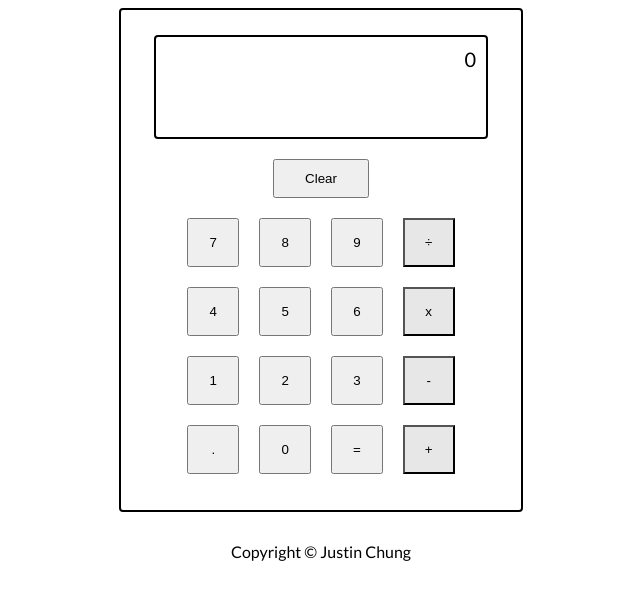
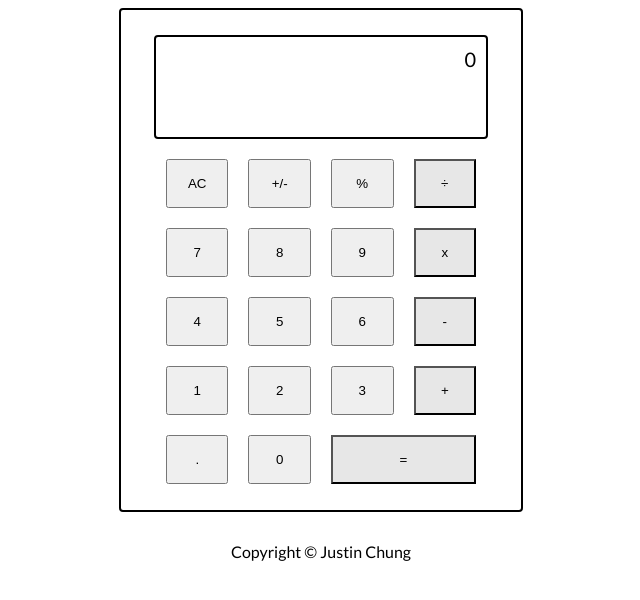
Before and after one commit to justinc0251/calculator, a plain HTML site: page index.html in a window 1280 px wide. Shown: the part 76-676 px from the top of the page, without its empty margins (319-959 px from the left). Drawn offline with Linux system fonts and the light colour scheme.

Commit message:
Fixed layout

```diff
--- a/index.html
+++ b/index.html
@@ -12,27 +12,30 @@
         <div id="display">
           <div id="display-text">0</div>
         </div>
-        <button id="clear-button">Clear</button>
         <div id="buttons">
+          <button class="btn">AC</button>
+          <button class="btn">+/-</button>
+          <button class="btn">%</button>
+          <button class="operator" class="btn">÷</button>
+
           <button class="btn">7</button>
           <button class="btn">8</button>
           <button class="btn">9</button>
-          <button class="operator" class="btn">÷</button>
+          <button class="operator" class="btn">x</button>
 
           <button class="btn">4</button>
           <button class="btn">5</button>
           <button class="btn">6</button>
-          <button class="operator" class="btn">x</button>
+          <button class="operator" class="btn">-</button>
 
           <button class="btn">1</button>
           <button class="btn">2</button>
           <button class="btn">3</button>
-          <button class="operator" class="btn">-</button>
+          <button class="operator" class="btn">+</button>
 
           <button class="btn">.</button>
           <button class="btn">0</button>
-          <button class="btn">=</button>
-          <button class="operator" class="btn">+</button>
+          <button id="equal-button" class="btn">=</button>
         </div>
       </div>
     </div>
--- a/styles.css
+++ b/styles.css
@@ -44,14 +44,15 @@ body {
   margin: 10px 10px;
 }
 
-#clear-button {
-  padding: 10px 30px;
-}
-
 #buttons {
   display: grid;
   grid-template-columns: repeat(4, 1fr);
   gap: 20px;
+}
+
+#equal-button {
+  background-color: rgb(231, 231, 231);
+  grid-column: span 2;
 }
 
 .btn {
```
